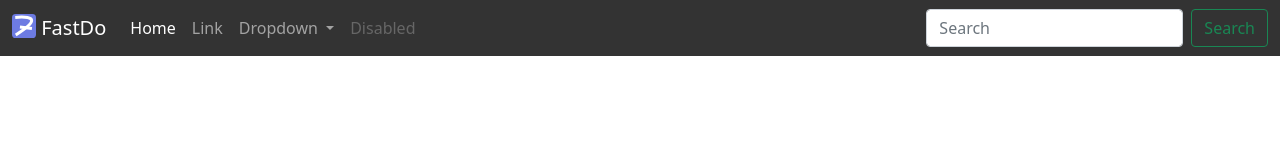
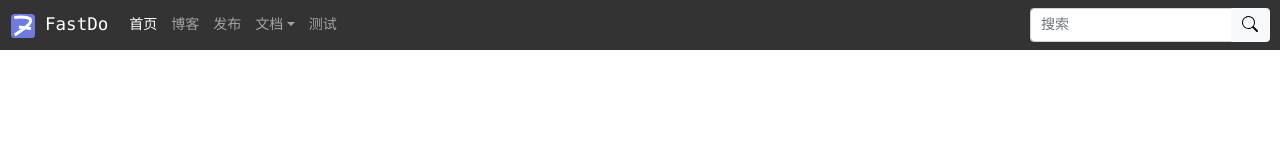
Before and after one commit to fastdo/blog, a plain HTML site: page index.html in a window 1280 px wide. Drawn offline with Linux system fonts and the light colour scheme.

Commit message:
Signed-off-by: WT <zth555@qq.com>

```diff
--- a/index.html
+++ b/index.html
@@ -6,6 +6,12 @@
     <link rel="stylesheet" href="bootstrap-5.1.3/dist/css/bootstrap.css">
     <script src="bootstrap-5.1.3/dist/js/bootstrap.bundle.js"></script>
     <title>FastDo blog</title>
+    <style type="text/css">
+    html, body {
+        font-family: "Microsoft YaHei UI", "Microsoft YaHei", Ubuntu, Consolas, Verdana, Tahoma, Arial, sans-serif;
+        font-size: 14px;
+    }
+    </style>
 </head>
 <body>
 <nav class="navbar navbar-expand-lg navbar-dark" style="background-color: #333;">
@@ -14,37 +20,38 @@
             <img src="images/favicon.svg" alt="" width="24" height="24" class="d-inline-block align-text-top">
             FastDo
         </a>
-    <button class="navbar-toggler" type="button" data-bs-toggle="collapse" data-bs-target="#navbarSupportedContent" aria-controls="navbarSupportedContent" aria-expanded="false" aria-label="Toggle navigation">
-      <span class="navbar-toggler-icon"></span>
-    </button>
+        <button class="navbar-toggler" type="button" data-bs-toggle="collapse" data-bs-target="#navbarSupportedContent"><span class="navbar-toggler-icon"></span></button>
+
         <div class="collapse navbar-collapse" id="navbarSupportedContent">
             <ul class="navbar-nav me-auto mb-2 mb-lg-0">
                 <li class="nav-item">
-          <a class="nav-link active" aria-current="page" href="#">Home</a>
+                    <a class="nav-link active" href="#">首页</a>
                 </li>
                 <li class="nav-item">
-          <a class="nav-link" href="#">Link</a>
+                    <a class="nav-link" href="#">博客</a>
+                </li>
+                <li class="nav-item">
+                    <a class="nav-link" href="#">发布</a>
                 </li>
                 <li class="nav-item dropdown">
-          <a class="nav-link dropdown-toggle" href="#" id="navbarDropdown" role="button" data-bs-toggle="dropdown" aria-expanded="false">
-            Dropdown
-          </a>
-          <ul class="dropdown-menu" aria-labelledby="navbarDropdown">
-            <li><a class="dropdown-item" href="#">Action</a></li>
-            <li><a class="dropdown-item" href="#">Another action</a></li>
+                    <a class="nav-link dropdown-toggle" href="#" id="navbarDropdown" role="button" data-bs-toggle="dropdown">文档</a>
+                    <ul class="dropdown-menu">
+                        <li><a class="dropdown-item" href="#">0.5.x文档</a></li>
+                        <li><a class="dropdown-item" href="#">0.6.x文档</a></li>
                         <li><hr class="dropdown-divider"></li>
-            <li><a class="dropdown-item" href="#">Something else here</a></li>
+                        <li><a class="dropdown-item" href="#">FastDo博客说明</a></li>
                     </ul>
                 </li>
                 <li class="nav-item">
-          <a class="nav-link disabled">Disabled</a>
+                    <a class="nav-link">测试</a>
                 </li>
             </ul>
-      <form class="d-flex" role="search">
-        <input class="form-control me-2" type="search" placeholder="Search" aria-label="Search">
-        <button class="btn btn-outline-success" type="submit">Search</button>
+            <form class="input-group" role="search" style="width: auto;">
+                <input class="form-control" type="search" placeholder="搜索">
+                <button class="btn btn-light" type="submit"><img class="align-text-top" src="images/search.svg" /></button>
             </form>
         </div>
+
     </div>
 </nav>
 
```
Also changed, not shown: images/search.svg (added). Lines whose indentation alone changed are shown as unchanged.
